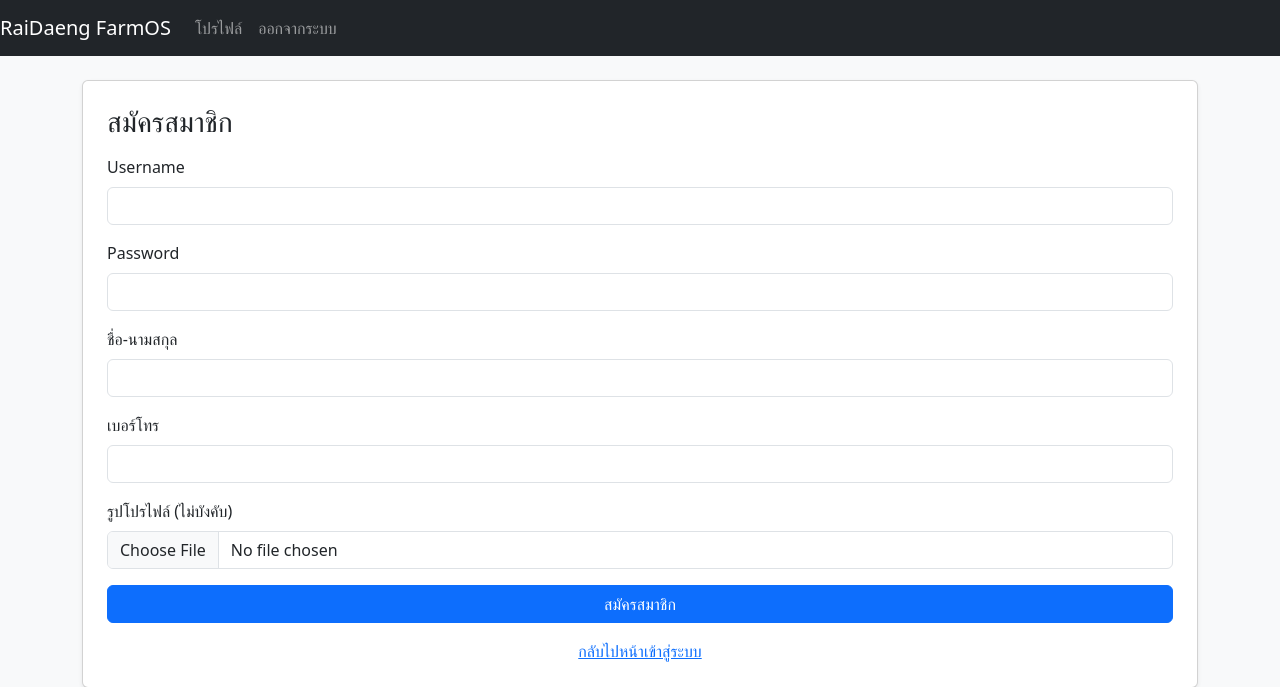
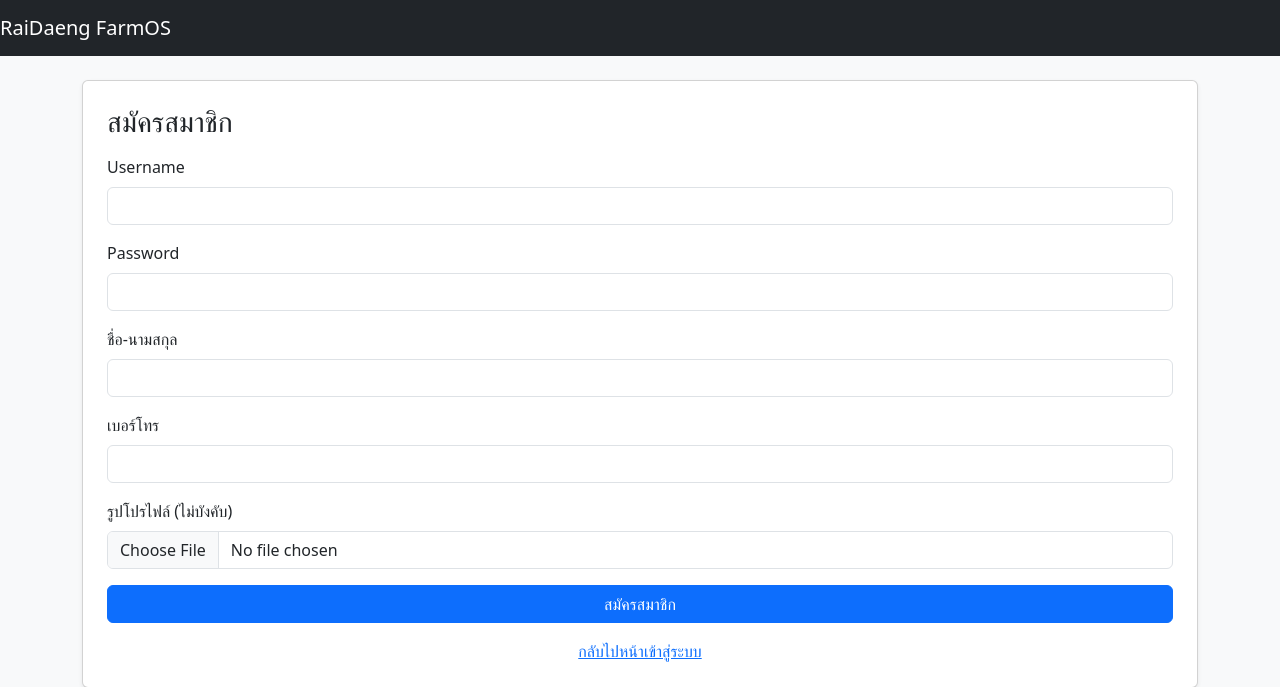
Before and after one commit to hartgg/FarmerPee, a FastAPI app: page /register in a window 1280 px wide. Shown: the top 687 px of the page. Run offline with FastAPI, Linux system fonts and the light colour scheme.

Commit message:
dashboard

```diff
--- a/templates/base.html
+++ b/templates/base.html
@@ -28,16 +28,6 @@
       <a href="/logout">ออกจากระบบ</a>
       {% endif %}
 
-
-      <!-- profile -->
-      <li class="nav-item">
-        <a class="nav-link" href="/profile">โปรไฟล์</a>
-      </li>
-
-      <!-- logout -->
-      <li class="nav-item">
-        <a class="nav-link" href="/logout">ออกจากระบบ</a>
-      </li>
     </ul>
   </div>
 </nav>
```
